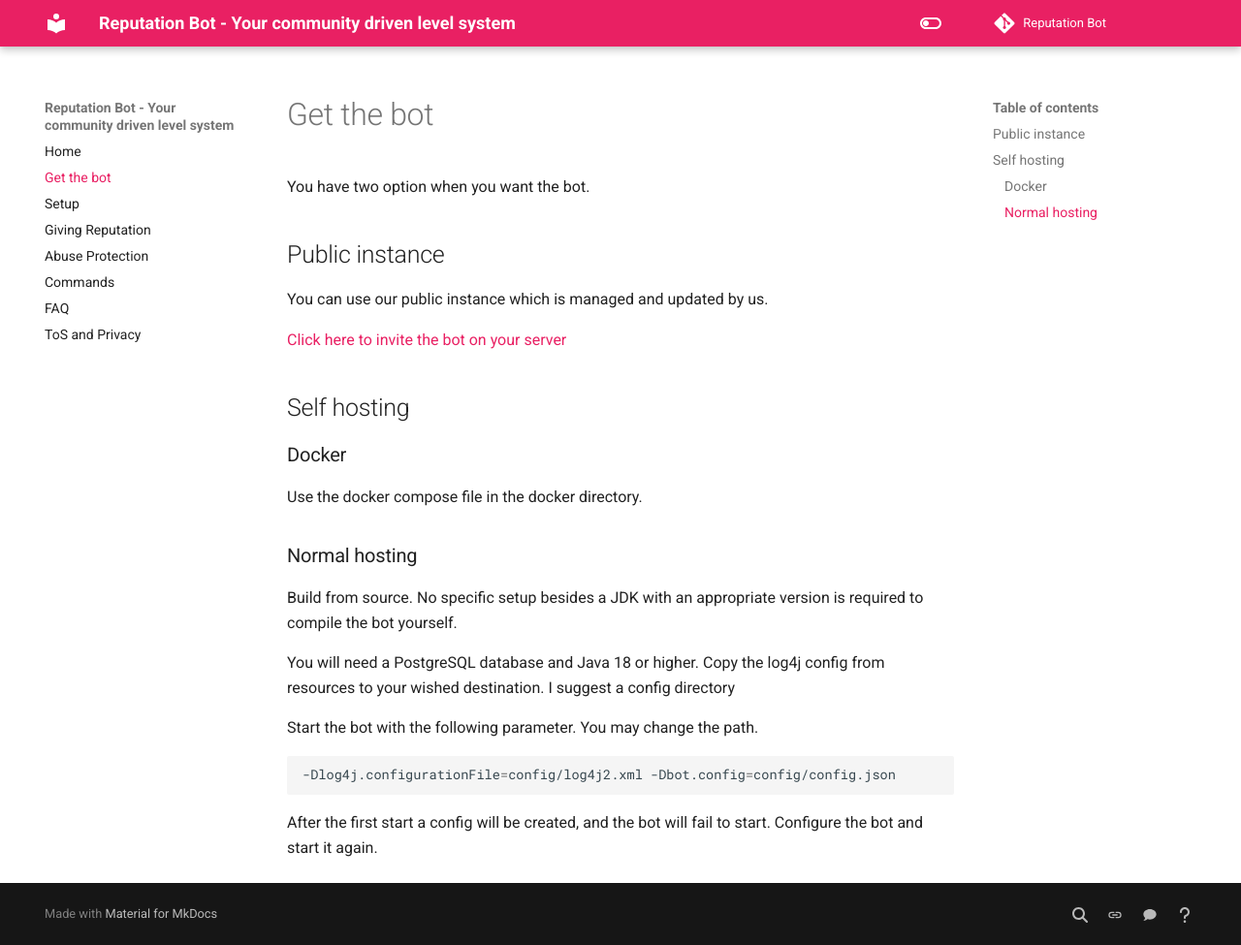
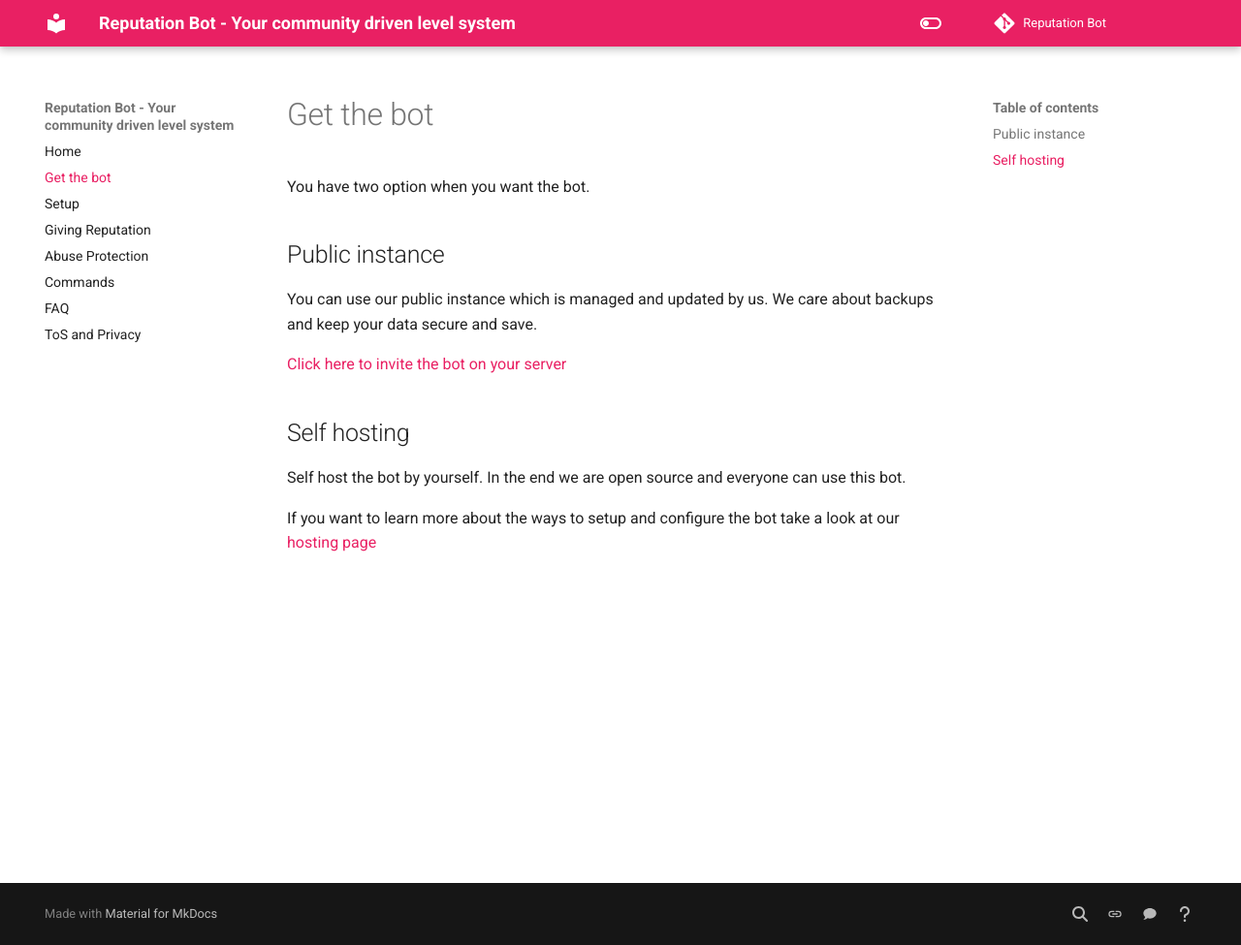
Before and after one commit to rainbowdashlabs/reputation-bot, an MkDocs documentation site: the page built from docs/invite.md, in a window 1280 px wide and 975 px high. Shown: the whole window at 97% size. Built offline with MkDocs 1.6.1 and Material for MkDocs 9.7.7, drawn with Linux system fonts in a browser that asks for light colours; comment, search, counter and statistics services are not loaded.

Commit message:
Enhance setup documentation

````diff
--- /dev/null
+++ b/docs/_config.yml
@@ -0,0 +1 @@
+theme: jekyll-theme-slate
--- a/docs/invite.md
+++ b/docs/invite.md
@@ -4,27 +4,13 @@
 
 ## Public instance
 
-You can use our public instance which is managed and updated by us.
+You can use our public instance which is managed and updated by us. We care about backups and keep your data secure
+and save.
 
 [Click here to invite the bot on your server](https://discord.com/api/oauth2/authorize?client_id=871322553698906142&permissions=1342532672&scope=bot%20applications.commands)
 
 ## Self hosting
 
-### Docker
+Self host the bot by yourself. In the end we are open source and everyone can use this bot.
 
-Use the docker compose file in the docker directory.
-
-### Normal hosting
-
-Build from source. No specific setup besides a JDK with an appropriate version is required to compile the bot yourself.
-
-You will need a PostgreSQL database and Java 18 or higher. Copy the log4j config from resources to your wished
-destination. I suggest a config directory
-
-Start the bot with the following parameter. You may change the path.
-
-``` sh
--Dlog4j.configurationFile=config/log4j2.xml -Dbot.config=config/config.json
-```
-
-After the first start a config will be created, and the bot will fail to start. Configure the bot and start it again.
+If you want to learn more about the ways to setup and configure the bot take a look at our [hosting page](./hosting.md)
````
Also changed, not shown: docs/hosting.md (added, +56 -0 lines), 1 other file.
